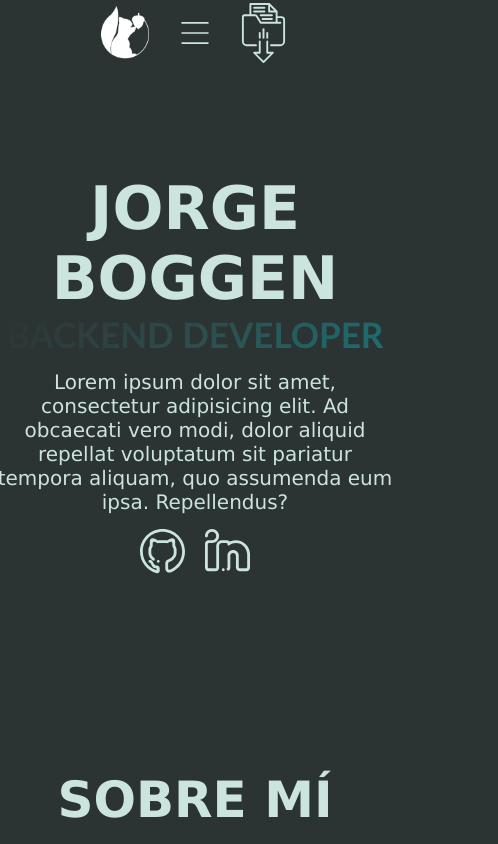
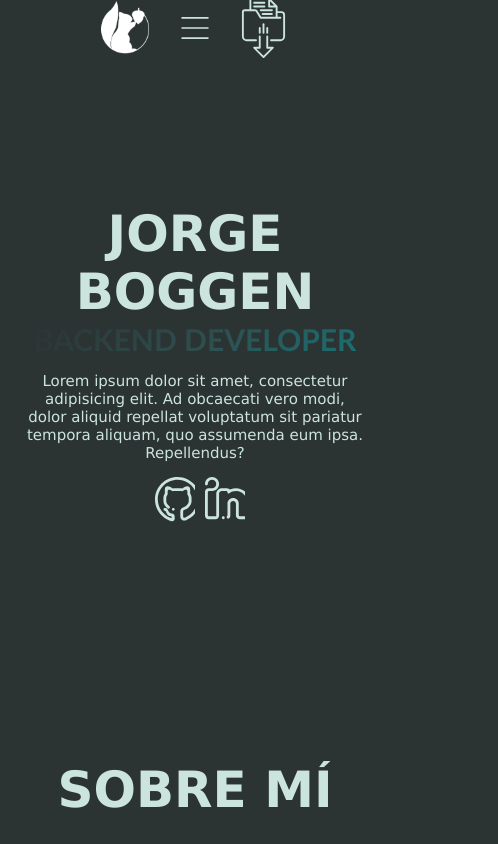
Before and after one commit to Jitox12/Portfolio1, a plain HTML site: page index.html in a window 390 px wide. Shown: the top 844 px of the page, 498 px wide, since content can reach past the window. Drawn offline with Linux system fonts and the light colour scheme.

Commit message:
scroll-x hidden
scroll-x hidden

```diff
--- a/css/header.css
+++ b/css/header.css
@@ -5,16 +5,7 @@
   --font-color: #cbe4de;
 }
 
-* {
-  margin: 0;
-}
-html{
-  scroll-behavior: smooth;
-}
 
-body {
-  background: var(--background-color);
-}
 
 img,
 svg {
--- a/css/home.css
+++ b/css/home.css
@@ -6,12 +6,11 @@
 }
 
 .container .home {
-  margin-top: -70px;
   display: flex;
   align-items: center;
-  justify-items: center;
   justify-content: center;
   flex-direction: column;
+  margin-top: -70px;
   height: 750px;
 }
 
@@ -89,8 +88,6 @@
   .container .home h1 {
     text-align: center;
     font-size: 60px;
-    color: var(--font-color);
-    font-family: Verdana, Geneva, Tahoma, sans-serif;
   }
 
   .container .home h3 {
@@ -103,5 +100,20 @@
 
     text-align: center;
   }
+  @media screen and (max-width: 953px) {
+    .container .home h1 {
+      font-size: 50px;
+    }
+
+    .container .home h3 {
+      font-size: 30px;
+    }
+
+    .container .home p {
+      width: 340px;
+      font-size: 15px;
+      text-align: center;
+    }
+  }
 
 }
--- /dev/null
+++ b/css/page.css
@@ -0,0 +1,16 @@
+* {
+    box-sizing: border-box;
+    margin: 0;
+    padding: 0;
+    overflow-x: hidden;
+
+  }
+  html{
+    scroll-behavior: smooth;
+  }
+
+
+  body {
+    background: var(--background-color);
+
+  }
--- a/index.html
+++ b/index.html
@@ -11,6 +11,7 @@
     <link rel="stylesheet" href="css/proyect.css" />
     <link rel="stylesheet" href="css/proyectCard.css" />
     <link rel="stylesheet" href="css/contact.css" />
+    <link rel="stylesheet" href="css/page.css" />
     <title>Document</title>
   </head>
   <body>
```
